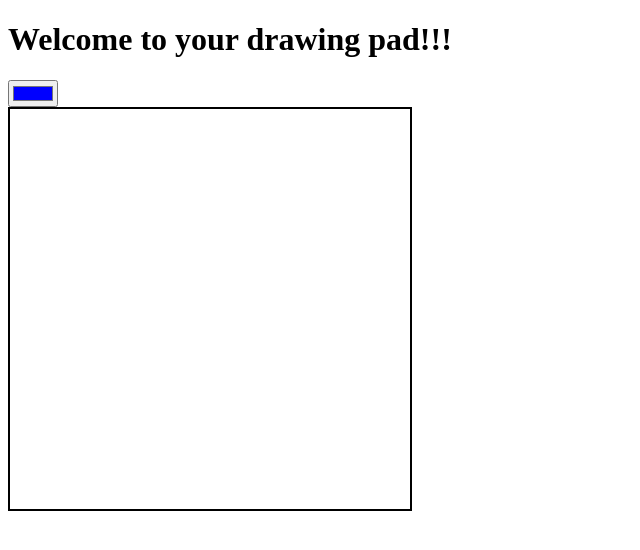
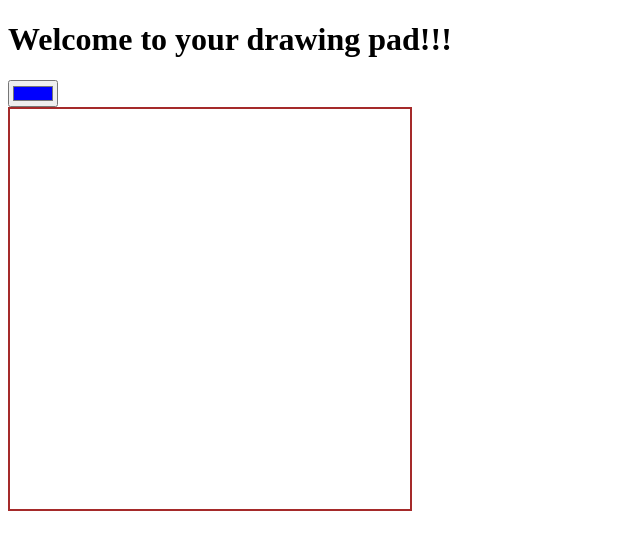
Before and after one commit to Santosh2167/canvas-pi, a React (Create React App) app: page / in a window 1280 px wide. Shown: the top 550 px of the page, without its empty margins (0-640 px from the left). Built offline with nearby package versions, Linux system fonts and the light colour scheme.

Commit message:
change on canvas outline color

```diff
--- a/src/Canvas.js
+++ b/src/Canvas.js
@@ -20,7 +20,7 @@ export default class Canvas extends Component {
         <canvas
           width={width}
           height={height}
-          style={{ border: "2px solid black" }}
+          style={{ border: "2px solid brown" }}
         />
       </div>
     )
--- a/src/ColourSelector.js
+++ b/src/ColourSelector.js
@@ -6,9 +6,7 @@ class ColourSelector extends Component {
     const { onColourSelectorChange } = this.props;
     onColourSelectorChange(event.target.value);
   }
-  // componentDidUpdate() {
-  //   console.log(this.state.hex);
-  // }
+
 
   render() {
     const { hex } = this.props;
```
